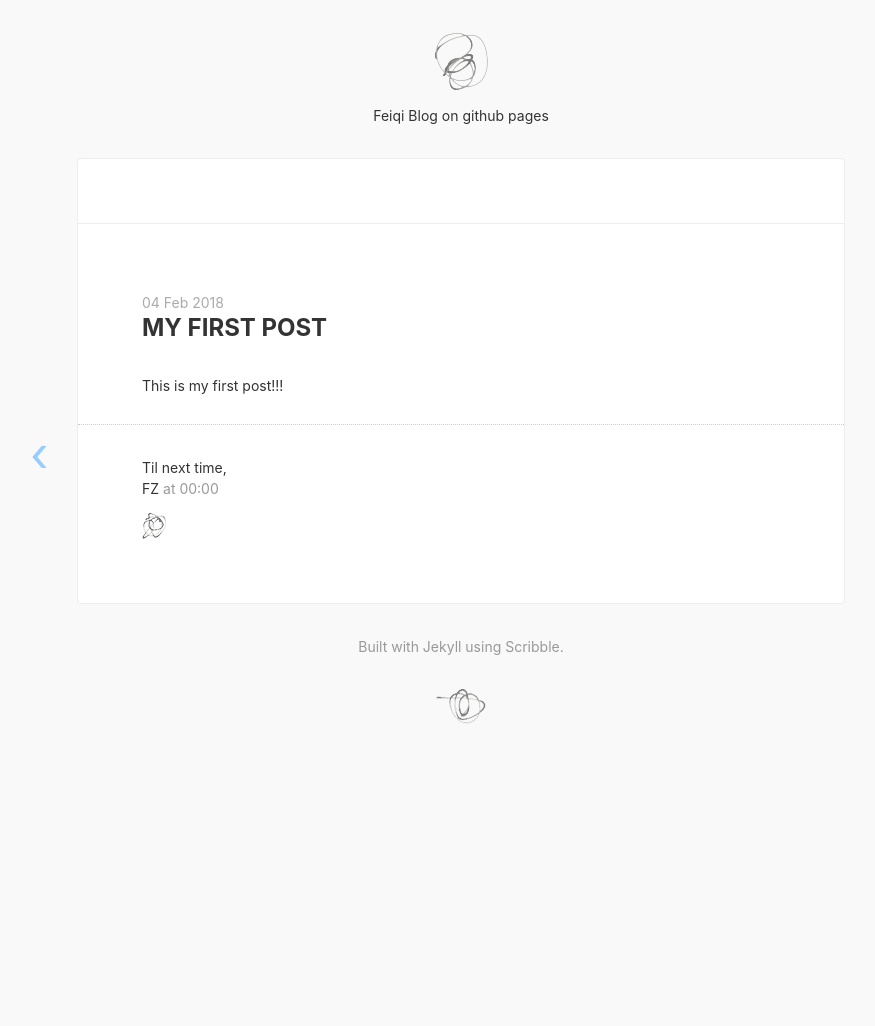
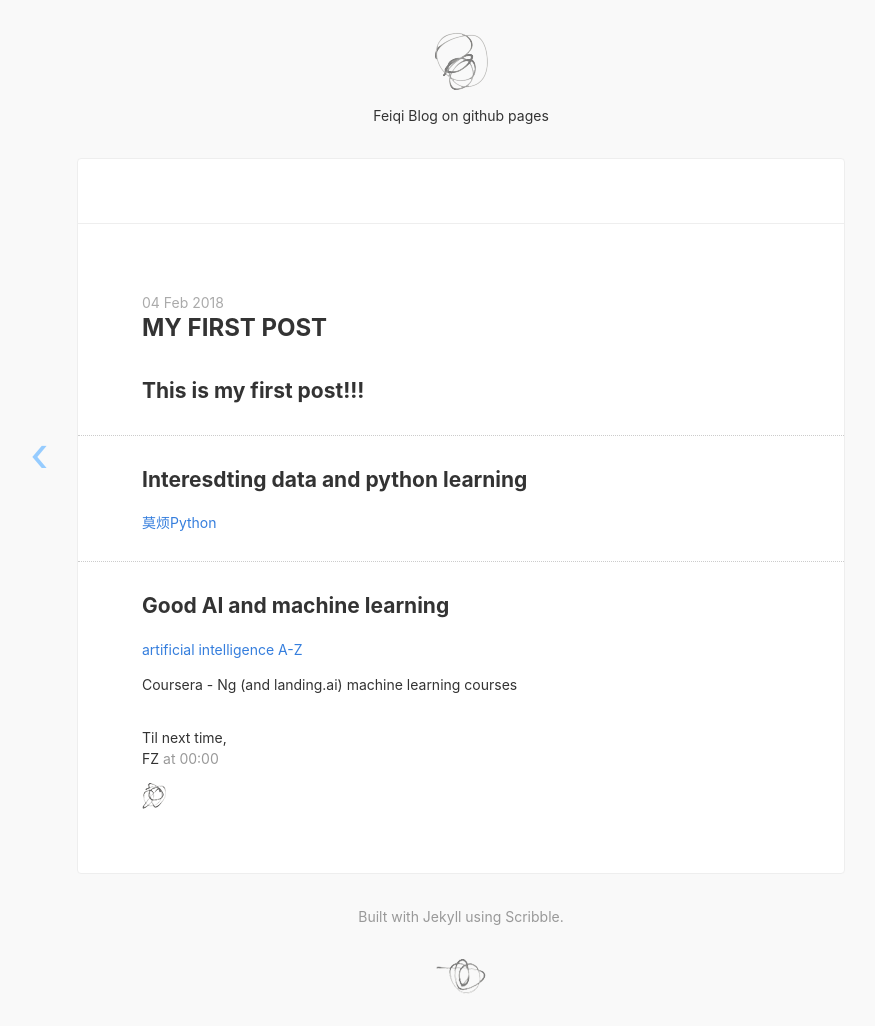
Before and after one commit to zfq212git/zfq212git.github.io, a Jekyll site: the page built from _posts/2018-02-04-test1-firstPost.md, in a window 1280 px wide. Shown: the whole page, without its empty margins (179-1054 px from the left). Built offline with Jekyll 4.4.1, drawn with Linux system fonts in a browser that asks for light colours; nearby versions of some CDN libraries; before the commit the page ends 900 px from its top, so only the background shows below that.

Commit message:
Update 2018-02-04-test1-firstPost.md

```diff
--- a/_posts/2018-02-04-test1-firstPost.md
+++ b/_posts/2018-02-04-test1-firstPost.md
@@ -3,6 +3,17 @@ title: My first Post
 Time: 2018-02-04 18:30:29
 ---
 
-This is my first post!!!
+## This is my first post!!!
 
 ---
+## Interesdting data and python learning
+
+[莫烦Python](https://morvanzhou.github.io/)
+
+
+---
+## Good AI and machine learning
+
+[artificial intelligence A-Z](https://www.udemy.com/home/my-courses/learning/)
+
+Coursera - Ng (and landing.ai) machine learning courses
```
